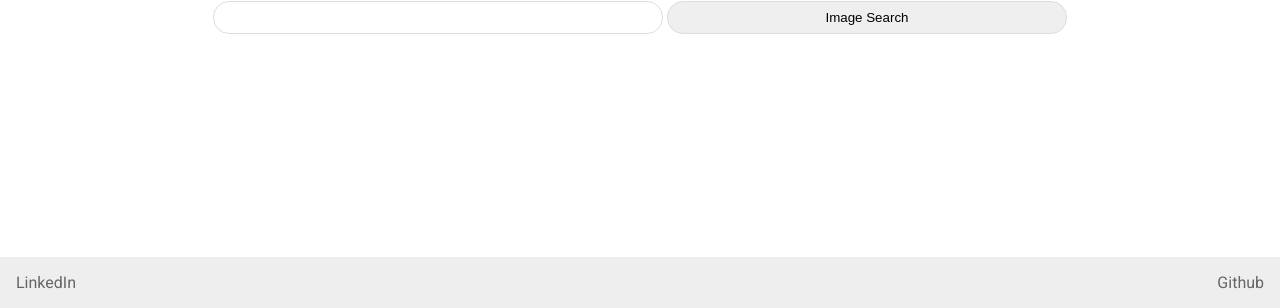
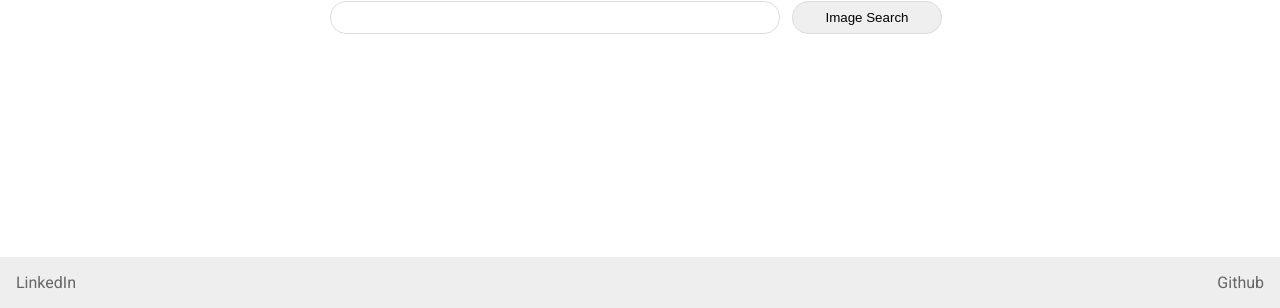
Before and after one commit to EJ-Lan/GoogleSearchClone, a plain HTML site: page pages/google-image.html in a window 1280 px wide. Shown: the part 492-800 px from the top of the page. Drawn offline with Linux system fonts and the light colour scheme.

Commit message:
Fix bug with image search size

```diff
--- a/pages/google-image.html
+++ b/pages/google-image.html
@@ -23,7 +23,7 @@
             <div class="input">
                 <form action="https://www.google.com/search">
                     <input type="text" name="q">
-                    <input id="google-search" type="submit" value="Image Search">
+                    <input class="google-search" type="submit" value="Image Search">
                     <input type="hidden" name="tbm" value="isch">
                 </form>
             </div>
```
